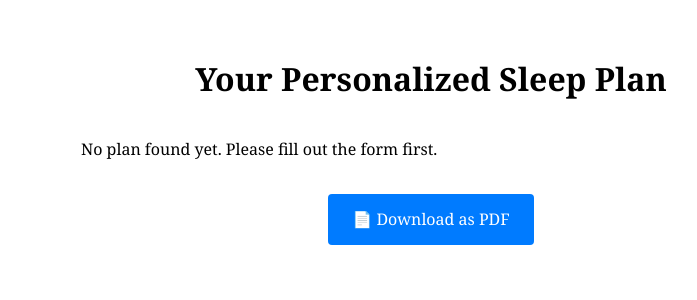
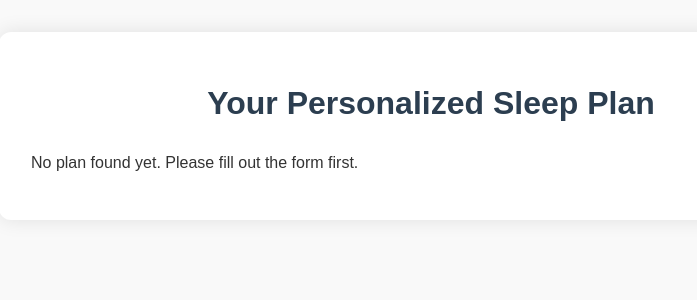
Before and after one commit to crash0425/sleep_planner, a Flask app: page /plan in a window 1280 px wide. Shown: the top 300 px of the page, without its empty margins (209-906 px from the left). Run offline with Flask 3, Linux system fonts and the light colour scheme.

Commit message:
Update plan.html

```diff
--- a/templates/plan.html
+++ b/templates/plan.html
@@ -2,39 +2,64 @@
 <html lang="en">
 <head>
     <meta charset="UTF-8">
-    <title>Your Sleep Plan</title>
+    <title>Your Personalized Sleep Plan</title>
+    <meta name="viewport" content="width=device-width, initial-scale=1">
     <style>
         body {
-            font-family: Georgia, serif;
-            max-width: 700px;
-            margin: auto;
+            font-family: Arial, sans-serif;
+            background: #f9f9f9;
+            color: #333;
+            margin: 0;
+            padding: 0;
+        }
+        .container {
+            max-width: 800px;
+            margin: 2rem auto;
+            background: #fff;
             padding: 2rem;
-            line-height: 1.6;
+            border-radius: 12px;
+            box-shadow: 0 0 20px rgba(0,0,0,0.1);
         }
         h1 {
             text-align: center;
+            color: #2c3e50;
             margin-bottom: 2rem;
         }
-        .download {
-            text-align: center;
-            margin-top: 2rem;
+        pre {
+            white-space: pre-wrap;
+            word-wrap: break-word;
+            line-height: 1.6;
+            font-size: 1rem;
+            background: #f4f4f4;
+            padding: 1rem;
+            border-radius: 8px;
         }
-        .download a {
-            display: inline-block;
-            background-color: #007BFF;
+        .btn {
+            display: block;
+            width: max-content;
+            margin: 2rem auto 0;
+            padding: 0.75rem 1.5rem;
+            background-color: #3498db;
             color: white;
-            padding: 0.8rem 1.5rem;
             text-decoration: none;
-            border-radius: 4px;
+            border-radius: 8px;
+            font-weight: bold;
+            transition: background-color 0.3s;
+        }
+        .btn:hover {
+            background-color: #2980b9;
         }
     </style>
 </head>
 <body>
-    <h1>Your Personalized Sleep Plan</h1>
-    <div>{{ sleep_plan | safe }}</div>
-
-    <div class="download">
-        <a href="/download-pdf">📄 Download as PDF</a>
+    <div class="container">
+        <h1>Your Personalized Sleep Plan</h1>
+        {% if plan %}
+            <pre>{{ plan }}</pre>
+            <a class="btn" href="/download-pdf">📄 Download as PDF</a>
+        {% else %}
+            <p>No plan found yet. Please fill out the form first.</p>
+        {% endif %}
     </div>
 </body>
 </html>
```
